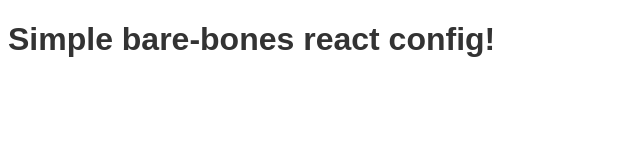
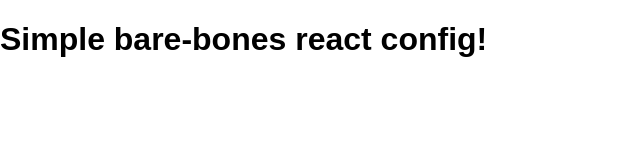
Before and after one commit to webtechalex/barebones-react-webpack-boilerplate, a React app: page / in a window 1280 px wide. Shown: the whole page, without its empty margins (0-640 px from the left). Built offline with nearby package versions, Linux system fonts and the light colour scheme.

Commit message:
tweak initial css

```diff
--- a/src/styles/index.css
+++ b/src/styles/index.css
@@ -1,4 +1,7 @@
 html {
   font-family: sans-serif;
-  color: #333;
 }
+
+body {
+  margin: 0;
+}
```
